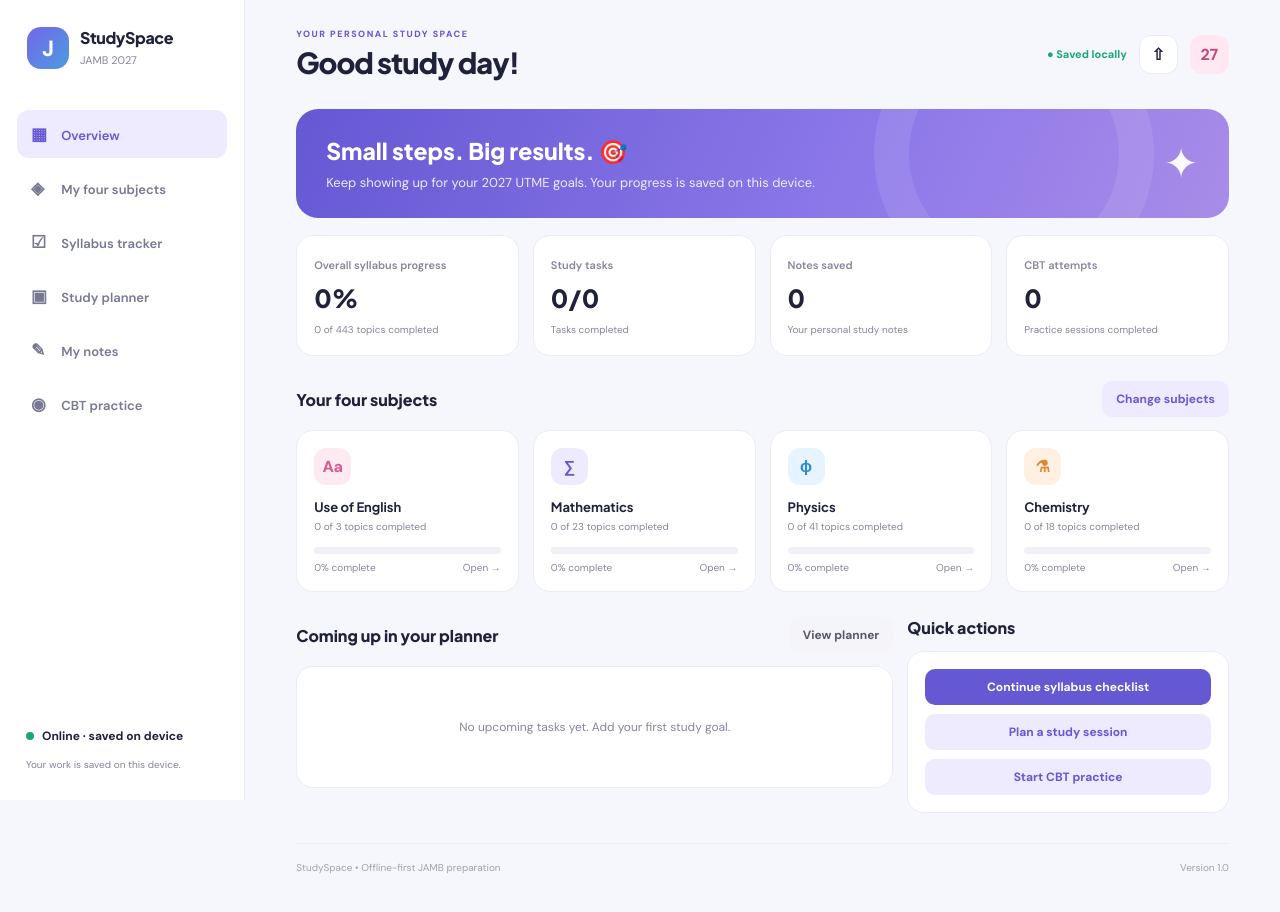
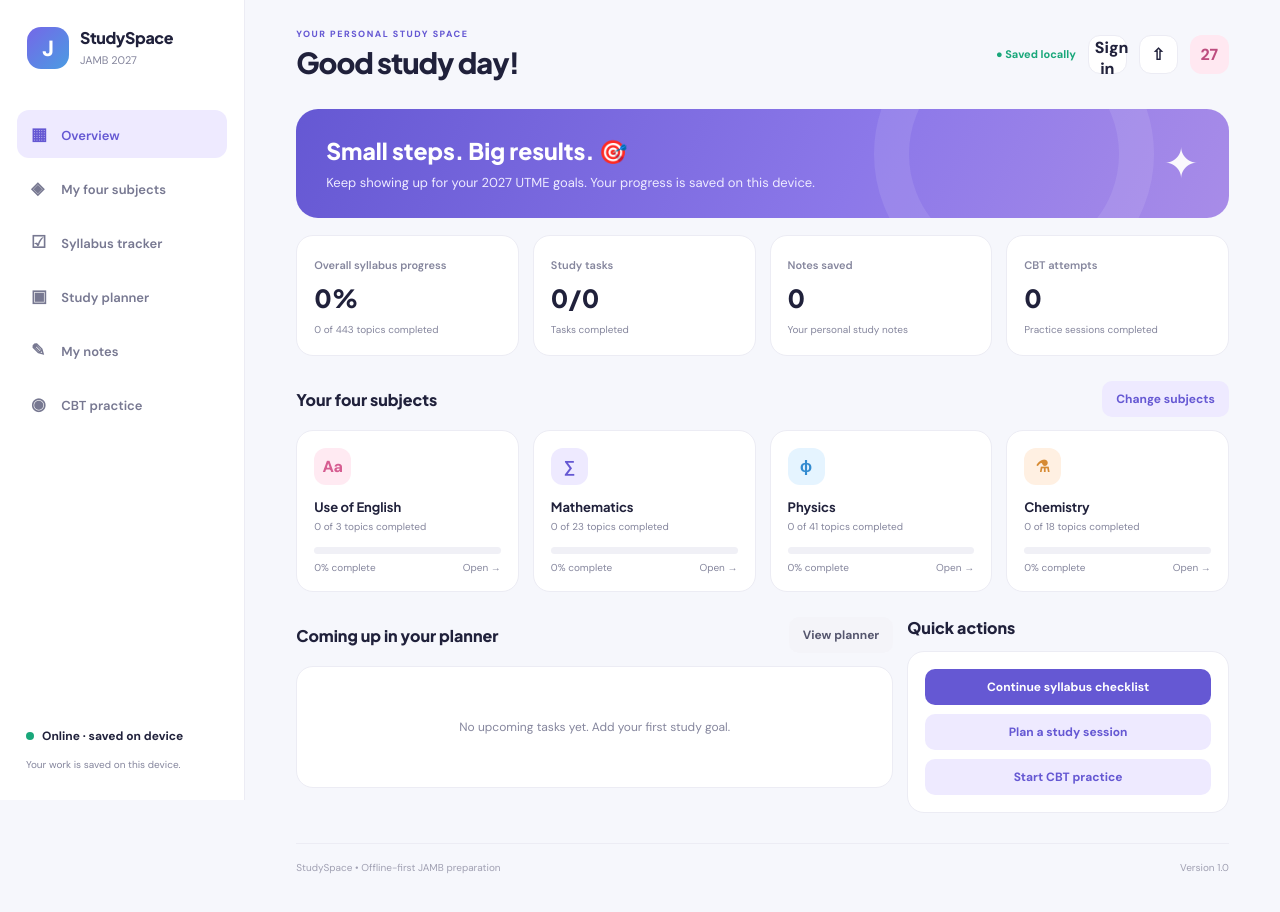
Before and after one commit to ebokawie-hub/StudySpace-JAMB, a plain HTML site: page index.html in a window 1280 px wide. Drawn offline with nearby package versions, Linux system fonts and the light colour scheme.

Commit message:
Update index.html

```diff
--- a/index.html
+++ b/index.html
@@ -21,7 +21,7 @@
     <div class="sidebar-bottom"><div class="offline-pill"><i></i><span id="connectionText">Checking connection…</span></div><small>Your work is saved on this device.</small></div>
   </aside>
   <main class="main">
-    <header class="topbar"><button class="menu-btn" id="menuBtn" aria-label="Open menu">☰</button><div><div class="eyebrow">YOUR PERSONAL STUDY SPACE</div><h1 id="pageTitle">Good study day!</h1></div><div class="top-actions"><span class="save-state" id="saveState">● Saved locally</span><button class="icon-btn" id="exportBtn" title="Export backup">⇧</button><button class="avatar" title="JAMB 2027">27</button></div></header>
+    <header class="topbar"><button class="menu-btn" id="menuBtn" aria-label="Open menu">☰</button><div><div class="eyebrow">YOUR PERSONAL STUDY SPACE</div><h1 id="pageTitle">Good study day!</h1></div><div class="top-actions"><span class="save-state" id="saveState">● Saved locally</span><button class="icon-btn" id="accountBtn">Sign in</button><button class="icon-btn" id="exportBtn" title="Export backup">⇧</button><button class="avatar" title="JAMB 2027">27</button></div></header>
     <section id="view" class="view"></section>
     <footer>StudySpace • Offline-first JAMB preparation <span id="appVersion">Version 1.0</span></footer>
   </main>
```
